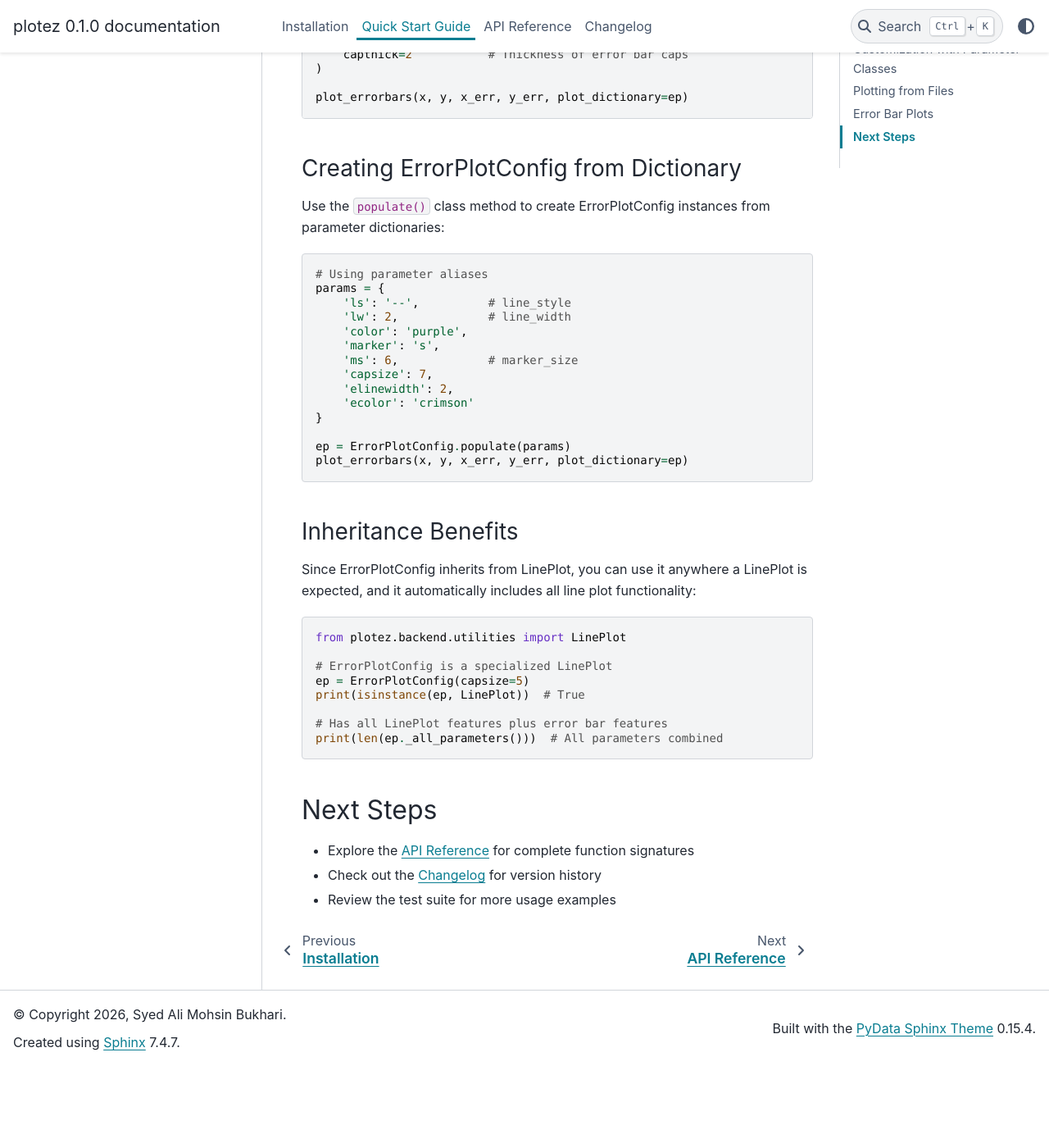
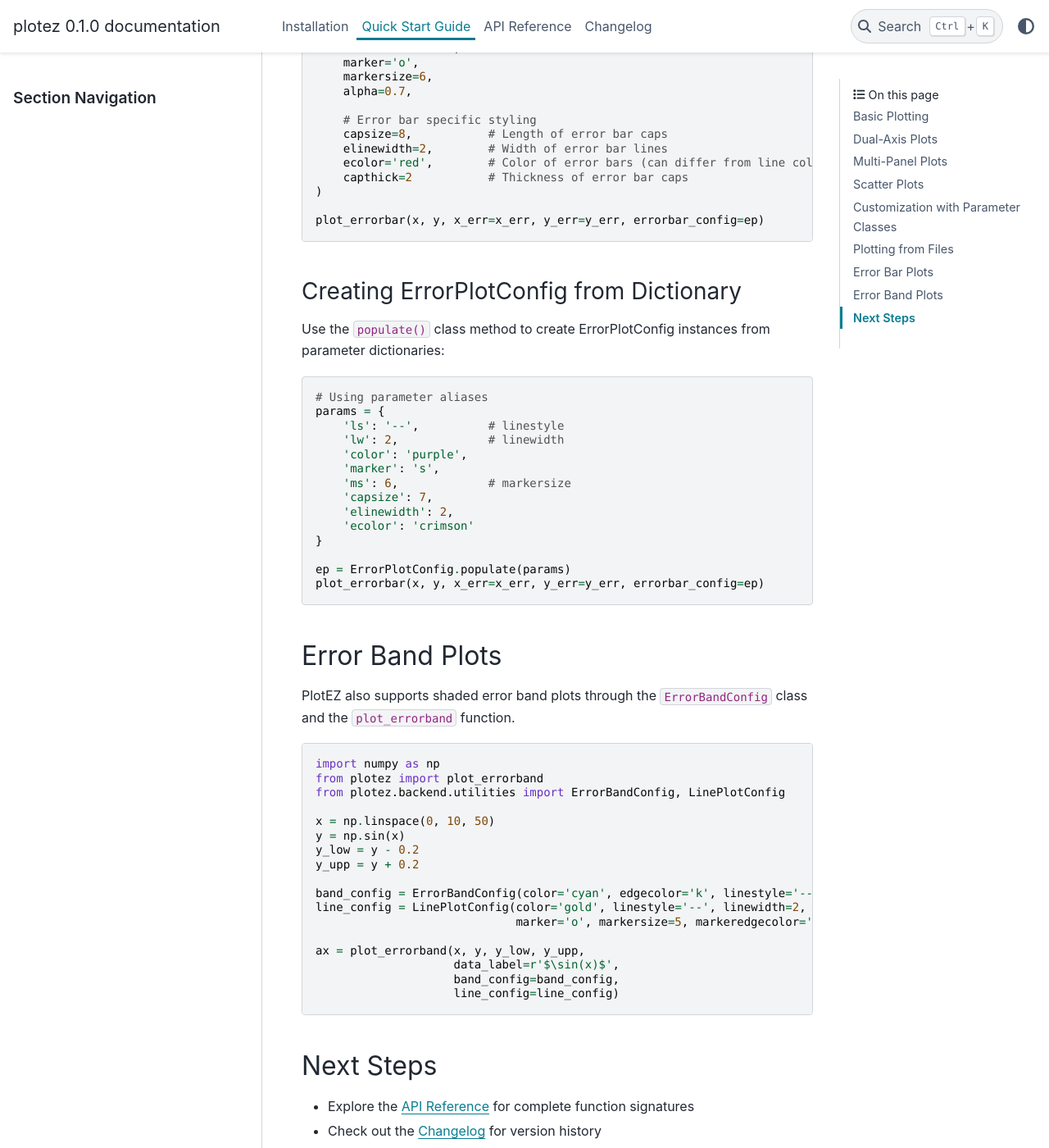
Before and after one commit to syedalimohsinbukhari/plotez, a Sphinx documentation site: the page built from docs/quickstart.rst, in a window 1280 px wide and 1400 px high, scrolled down 5452 px. Shown: the whole window at 82% size. Built offline with Sphinx 7.4.7 and the PyData theme 0.15.4, drawn with Linux system fonts in a browser that asks for light colours; before the commit the page ends 6752 px from its top, so only the background shows below that; some of the changed text lies outside the part shown.

Commit message:
[errorbar-minor-13]
major docs update

- Updated documentation and examples (`README.md`) to demonstrate new APIs.
- Comprehensive tests added for error band and bar plots.

```diff
--- a/docs/quickstart.rst
+++ b/docs/quickstart.rst
@@ -58,17 +58,25 @@
        y1_label='Sine',
        y2_label='Exponential',
        data_labels=['sin(x)', 'exp(x/10)'],
-       plot_title='Dual Y-Axis Example',
-       use_twin_x=True
+       plot_title='Dual Y-Axis Example'
    )
 
 Dual X-Axis
 ~~~~~~~~~~~
 
+Use ``plot_with_dual_axes`` directly for dual x-axis plots:
+
 .. code-block:: python
 
-   plot_xyy(
-       x, y1, y2,
+   from plotez import plot_with_dual_axes
+
+   x1 = np.linspace(0, 10, 100)
+   x2 = np.linspace(0, 20, 100)
+   y = np.sin(x1)
+
+   plot_with_dual_axes(
+       x1, y,
+       x2_data=x2,
        use_twin_x=False,
        auto_label=True
    )
@@ -151,37 +159,37 @@
 .. code-block:: python
 
    from plotez import plot_xy
-   from plotez.backend.utilities import LinePlot
+   from plotez.backend.utilities import LinePlotConfig
 
    x = np.linspace(0, 10, 100)
    y = np.sin(x)
 
    # Create custom line plot parameters
-   line_params = LinePlot(
-       line_style=['-'],
-       line_width=[2],
-       color=['#FF5733'],
-       marker=['o'],
-       marker_size=[4]
+   line_params = LinePlotConfig(
+       linestyle='-',
+       linewidth=2,
+       color='#FF5733',
+       marker='o',
+       markersize=4
    )
 
-   plot_xy(x, y, plot_dictionary=line_params)
+   plot_xy(x, y, plot_config=line_params)
 
 Scatter Plots
 ~~~~~~~~~~~~~
 
 .. code-block:: python
 
-   from plotez.backend.utilities import ScatterPlot
+   from plotez.backend.utilities import ScatterPlotConfig
 
-   scatter_params = ScatterPlot(
-       color=['blue'],
-       size=[50],
-       marker=['s'],
-       alpha=[0.6]
+   scatter_params = ScatterPlotConfig(
+       c='blue',
+       s=50,
+       marker='s',
+       alpha=0.6
    )
 
-   plot_xy(x, y, is_scatter=True, plot_dictionary=scatter_params)
+   plot_xy(x, y, is_scatter=True, plot_config=scatter_params)
 
 Subplot Configuration
 ~~~~~~~~~~~~~~~~~~~~~
@@ -191,15 +199,15 @@
    from plotez.backend.utilities import FigureConfig
 
    subplot_params = FigureConfig(
-       share_x=True,
-       share_y=True,
-       fig_size=(12, 8)
+       sharex=True,
+       sharey=True,
+       figsize=(12, 8)
    )
 
    fig, axs = two_subplots(
        [x, x], [y, y*2],
        orientation='h',
-       subplot_dictionary=subplot_params
+       figure_config=subplot_params
    )
 
 Plotting from Files
@@ -228,7 +236,7 @@
 ---------------
 
 PlotEZ provides comprehensive error bar plotting capabilities through the ``ErrorPlotConfig`` class
-and the ``plot_errorbars`` function.
+and the ``plot_errorbar`` function.
 
 Basic Error Bars
 ~~~~~~~~~~~~~~~~
@@ -236,7 +244,7 @@
 .. code-block:: python
 
    import numpy as np
-   from plotez import plot_errorbars
+   from plotez import plot_errorbar
    from plotez.backend.utilities import ErrorPlotConfig
 
    # Generate sample data with errors
@@ -246,28 +254,28 @@
    y_err = 0.1 * np.random.rand(len(y))
 
    # Simple error bar plot
-   plot_errorbars(x, y, x_err, y_err)
+   plot_errorbar(x, y, x_err=x_err, y_err=y_err)
 
    # With custom styling
-   ep = ErrorPlotConfig(line_style='--', capsize=5, color='blue')
-   plot_errorbars(x, y, x_err, y_err, plot_dictionary=ep)
+   ep = ErrorPlotConfig(linestyle='--', capsize=5, color='blue')
+   plot_errorbar(x, y, x_err=x_err, y_err=y_err, errorbar_config=ep)
 
 Enhanced Error Bar Styling
 ~~~~~~~~~~~~~~~~~~~~~~~~~~
 
-ErrorPlotConfig inherits from LinePlot, providing access to all line styling options
+ErrorPlotConfig provides access to all line styling options
 plus specialized error bar parameters:
 
 .. code-block:: python
 
    # Full customization with enhanced error bar styling
    ep = ErrorPlotConfig(
-       # Line styling (inherited from LinePlot)
-       line_style='-',
-       line_width=2,
+       # Line styling
+       linestyle='-',
+       linewidth=2,
        color='darkblue',
        marker='o',
-       marker_size=6,
+       markersize=6,
        alpha=0.7,
 
        # Error bar specific styling
@@ -277,10 +285,10 @@
        capthick=2           # Thickness of error bar caps
    )
 
-   plot_errorbars(x, y, x_err, y_err, plot_dictionary=ep)
+   plot_errorbar(x, y, x_err=x_err, y_err=y_err, errorbar_config=ep)
 
 Creating ErrorPlotConfig from Dictionary
-~~~~~~~~~~~~~~~~~~~~~~~~~~~~~~~~~~
+~~~~~~~~~~~~~~~~~~~~~~~~~~~~~~~~~~~~~~~~~
 
 Use the ``populate()`` class method to create ErrorPlotConfig instances from parameter dictionaries:
 
@@ -288,35 +296,44 @@
 
    # Using parameter aliases
    params = {
-       'ls': '--',          # line_style
-       'lw': 2,             # line_width
+       'ls': '--',          # linestyle
+       'lw': 2,             # linewidth
        'color': 'purple',
        'marker': 's',
-       'ms': 6,             # marker_size
+       'ms': 6,             # markersize
        'capsize': 7,
        'elinewidth': 2,
        'ecolor': 'crimson'
    }
 
    ep = ErrorPlotConfig.populate(params)
-   plot_errorbars(x, y, x_err, y_err, plot_dictionary=ep)
+   plot_errorbar(x, y, x_err=x_err, y_err=y_err, errorbar_config=ep)
 
-Inheritance Benefits
-~~~~~~~~~~~~~~~~~~~~
+Error Band Plots
+----------------
 
-Since ErrorPlotConfig inherits from LinePlot, you can use it anywhere a LinePlot is expected,
-and it automatically includes all line plot functionality:
+PlotEZ also supports shaded error band plots through the ``ErrorBandConfig`` class
+and the ``plot_errorband`` function.
 
 .. code-block:: python
 
-   from plotez.backend.utilities import LinePlot
+   import numpy as np
+   from plotez import plot_errorband
+   from plotez.backend.utilities import ErrorBandConfig, LinePlotConfig
 
-   # ErrorPlotConfig is a specialized LinePlot
-   ep = ErrorPlotConfig(capsize=5)
-   print(isinstance(ep, LinePlot))  # True
+   x = np.linspace(0, 10, 50)
+   y = np.sin(x)
+   y_low = y - 0.2
+   y_upp = y + 0.2
 
-   # Has all LinePlot features plus error bar features
-   print(len(ep._all_parameters()))  # All parameters combined
+   band_config = ErrorBandConfig(color='cyan', edgecolor='k', linestyle='--', hatch='\\')
+   line_config = LinePlotConfig(color='gold', linestyle='--', linewidth=2,
+                                marker='o', markersize=5, markeredgecolor='k')
+
+   ax = plot_errorband(x, y, y_low, y_upp,
+                       data_label=r'$\sin(x)$',
+                       band_config=band_config,
+                       line_config=line_config)
 
 Next Steps
 ----------
--- a/pyproject.toml
+++ b/pyproject.toml
@@ -93,4 +93,4 @@
 
 [tool.setuptools.packages.find]
 where = ["src"]
-exclude = ["examples", "*tests*"]
+exclude = ["examples", "*tests*", "md_SUMMARIES*"]
```
Also changed, not shown: CHANGELOG.md (added, +1 -0 lines), README.md (+6 -6 lines), docs/CHANGELOG.md (+29 -15 lines), docs/api.rst (+4 -4 lines), src/plotez/__init__.py (+17 -1 lines), 4 other files.
